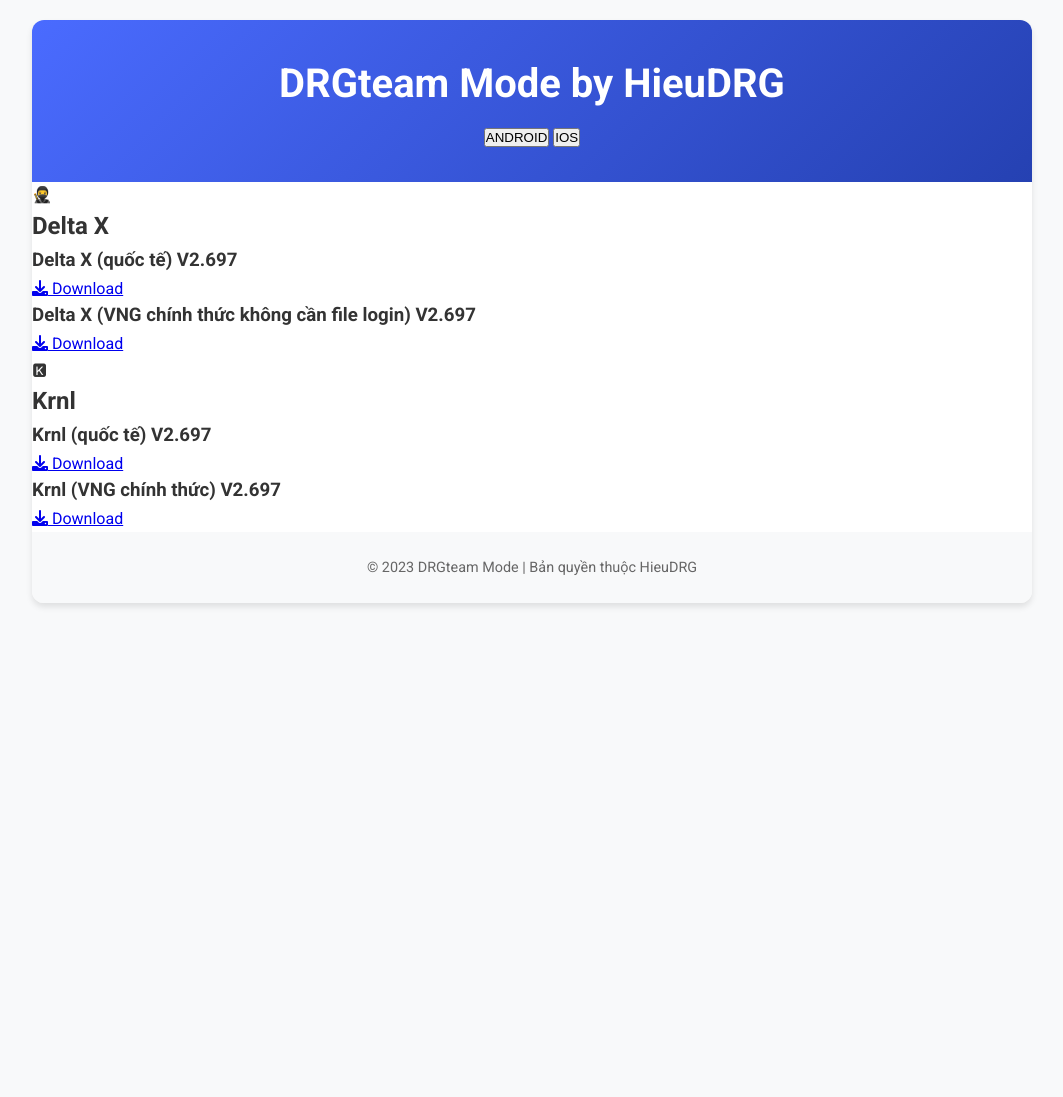
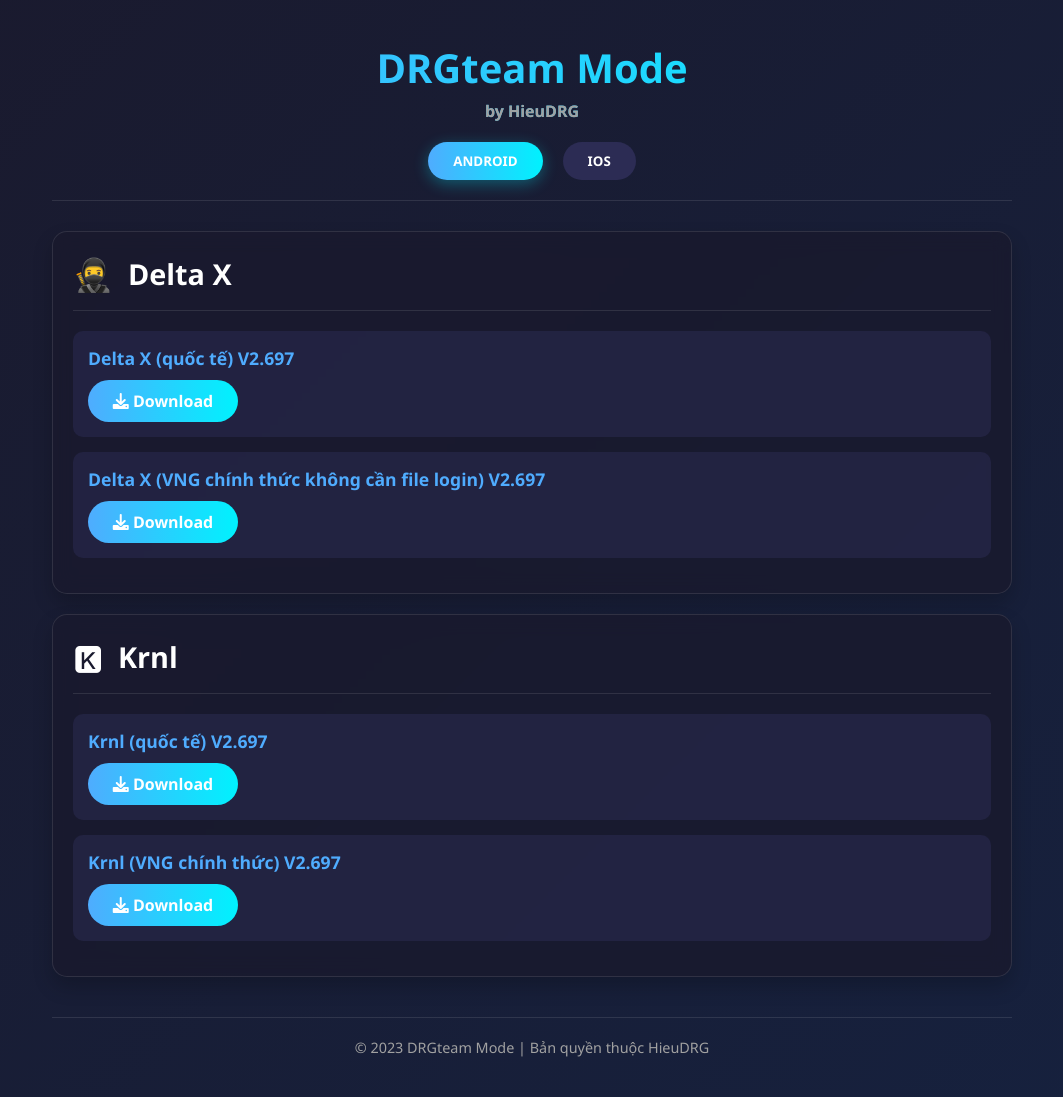
Before and after one commit to phanhieu18032011-rgb/phanhieu.github.io, a PHP site: page / in a window 1280 px wide. Shown: the whole page, without its empty margins (108-1171 px from the left). Before the commit the page ends 607 px from the top, so only its background shows below. Run offline with PHP 8.4, Linux system fonts and the light colour scheme; some libraries are stand-ins or nearby versions.

Commit message:
Update style.css

```diff
--- a/style.css
+++ b/style.css
@@ -1,173 +1,156 @@
-@import url('https://fonts.googleapis.com/css2?family=Roboto:wght@300;400;500;700&display=swap');
-
-:root {
-    --android-color: #3ddc84;
-    --ios-color: #000000;
-    --primary-color: #4a6bff;
-    --dark-color: #1a1a2e;
-    --light-color: #f5f5f7;
-    --card-bg: #ffffff;
-    --shadow: 0 4px 6px rgba(0, 0, 0, 0.1);
-}
-
 * {
     margin: 0;
     padding: 0;
     box-sizing: border-box;
+    font-family: 'Segoe UI', Tahoma, Geneva, Verdana, sans-serif;
 }
 
 body {
-    font-family: 'Roboto', sans-serif;
-    background-color: #f8f9fa;
-    color: #333;
-    line-height: 1.6;
-    padding: 20px;
+    background: linear-gradient(135deg, #1a1a2e, #16213e);
+    color: #fff;
+    min-height: 100vh;
 }
 
 .container {
     max-width: 1000px;
     margin: 0 auto;
-    background-color: white;
-    border-radius: 12px;
-    box-shadow: var(--shadow);
-    overflow: hidden;
+    padding: 20px;
 }
 
 header {
-    background: linear-gradient(135deg, #4a6bff 0%, #2541b2 100%);
-    color: white;
-    padding: 2rem;
     text-align: center;
+    margin-bottom: 30px;
+    padding: 20px 0;
+    border-bottom: 1px solid rgba(255, 255, 255, 0.1);
 }
 
 header h1 {
     font-size: 2.5rem;
-    margin-bottom: 0.5rem;
-    font-weight: 700;
+    margin-bottom: 10px;
+    background: linear-gradient(to right, #4facfe, #00f2fe);
+    -webkit-background-clip: text;
+    background-clip: text;
+    color: transparent;
 }
 
-.subtitle {
-    font-size: 1.1rem;
-    opacity: 0.9;
+header h1 span {
+    font-size: 1rem;
+    display: block;
+    color: #a1a1a1;
+    margin-top: 5px;
 }
 
-.badge {
-    font-size: 1.8rem;
-    vertical-align: middle;
+.platform-toggle {
+    display: flex;
+    justify-content: center;
+    margin-top: 20px;
 }
 
-.platform-section {
-    margin: 2rem;
+.platform-toggle button {
+    padding: 10px 25px;
+    margin: 0 10px;
+    border: none;
+    border-radius: 30px;
+    background: #2c2c54;
+    color: #fff;
+    font-weight: bold;
+    cursor: pointer;
+    transition: all 0.3s ease;
 }
 
-.platform-header {
+.platform-toggle button.active {
+    background: linear-gradient(to right, #4facfe, #00f2fe);
+    box-shadow: 0 4px 15px rgba(0, 242, 254, 0.3);
+}
+
+.app-card {
+    background: rgba(26, 26, 46, 0.8);
+    border-radius: 15px;
+    padding: 20px;
+    margin-bottom: 20px;
+    box-shadow: 0 10px 20px rgba(0, 0, 0, 0.2);
+    backdrop-filter: blur(10px);
+    border: 1px solid rgba(255, 255, 255, 0.1);
+}
+
+.app-header {
     display: flex;
     align-items: center;
-    gap: 10px;
-    margin-bottom: 1.5rem;
-    padding-bottom: 0.5rem;
-    border-bottom: 2px solid;
+    margin-bottom: 20px;
+    padding-bottom: 15px;
+    border-bottom: 1px solid rgba(255, 255, 255, 0.1);
 }
 
-.platform-header.android {
-    color: var(--android-color);
-    border-color: var(--android-color);
+.app-icon {
+    font-size: 2rem;
+    margin-right: 15px;
 }
 
-.platform-header.ios {
-    color: var(--ios-color);
-    border-color: var(--ios-color);
-}
-
-.platform-header h2 {
-    font-size: 1.8rem;
-    font-weight: 500;
-}
-
-.platform-header i {
+.app-header h2 {
     font-size: 1.8rem;
 }
 
-.tool-card {
-    background-color: var(--card-bg);
-    border-radius: 8px;
-    box-shadow: var(--shadow);
-    padding: 1.5rem;
-    margin-bottom: 1.5rem;
+.app-version {
+    margin-bottom: 15px;
+    padding: 15px;
+    background: rgba(44, 44, 84, 0.5);
+    border-radius: 10px;
 }
 
-.tool-header {
-    display: flex;
-    align-items: center;
-    gap: 10px;
-    margin-bottom: 1rem;
-}
-
-.tool-icon {
-    font-size: 1.5rem;
-}
-
-.tool-header h3 {
-    font-size: 1.5rem;
-    font-weight: 500;
-}
-
-.tool-version {
-    display: flex;
-    justify-content: space-between;
-    align-items: center;
-    padding: 0.8rem 0;
-    border-bottom: 1px solid #eee;
-}
-
-.tool-version:last-child {
-    border-bottom: none;
-}
-
-.tool-version p {
-    flex: 1;
+.app-version h3 {
+    font-size: 1.1rem;
+    margin-bottom: 10px;
+    color: #4facfe;
 }
 
 .note {
     font-size: 0.9rem;
-    color: #666;
-    margin-top: 0.3rem;
+    color: #a1a1a1;
+    margin-bottom: 10px;
+    font-style: italic;
 }
 
-.btn {
+.download-btn {
     display: inline-block;
-    background-color: var(--primary-color);
-    color: white;
-    padding: 0.6rem 1.2rem;
-    border-radius: 6px;
+    padding: 10px 20px;
+    background: linear-gradient(to right, #4facfe, #00f2fe);
+    color: #fff;
     text-decoration: none;
-    font-weight: 500;
+    border-radius: 30px;
+    font-weight: bold;
     transition: all 0.3s ease;
-    white-space: nowrap;
+    text-align: center;
+    width: 150px;
 }
 
-.btn:hover {
-    background-color: #3a5bd9;
-    transform: translateY(-2px);
-    box-shadow: 0 4px 8px rgba(0, 0, 0, 0.1);
+.download-btn:hover {
+    transform: translateY(-3px);
+    box-shadow: 0 5px 15px rgba(0, 242, 254, 0.4);
 }
 
 footer {
     text-align: center;
-    padding: 1.5rem;
-    background-color: #f8f9fa;
-    color: #666;
+    margin-top: 40px;
+    padding: 20px 0;
+    color: #a1a1a1;
     font-size: 0.9rem;
+    border-top: 1px solid rgba(255, 255, 255, 0.1);
 }
 
 @media (max-width: 768px) {
-    .tool-version {
-        flex-direction: column;
-        align-items: flex-start;
-        gap: 10px;
+    .container {
+        padding: 15px;
     }
 
-    .btn {
-        align-self: flex-end;
+    header h1 {
+        font-size: 2rem;
+    }
+
+    .app-header h2 {
+        font-size: 1.5rem;
+    }
+
+    .download-btn {
+        width: 100%;
     }
 }
```
